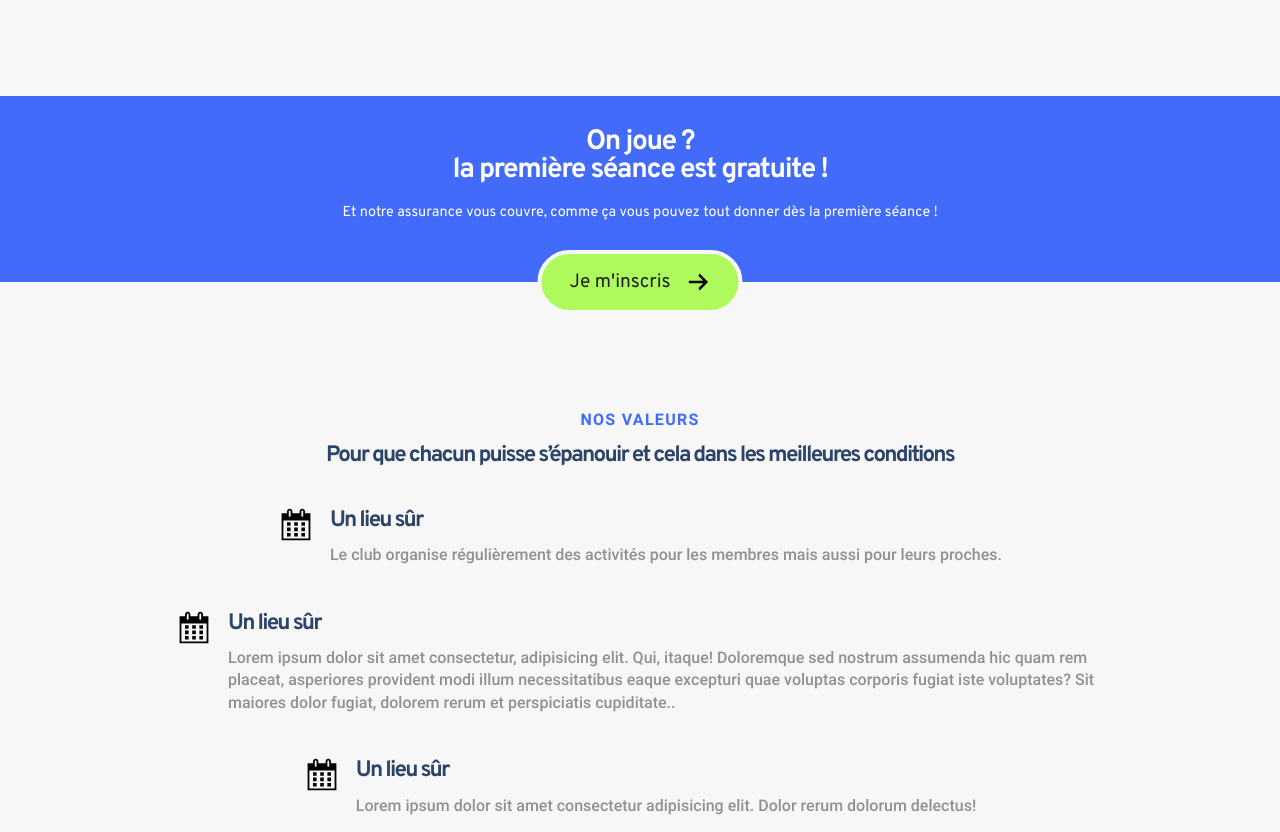
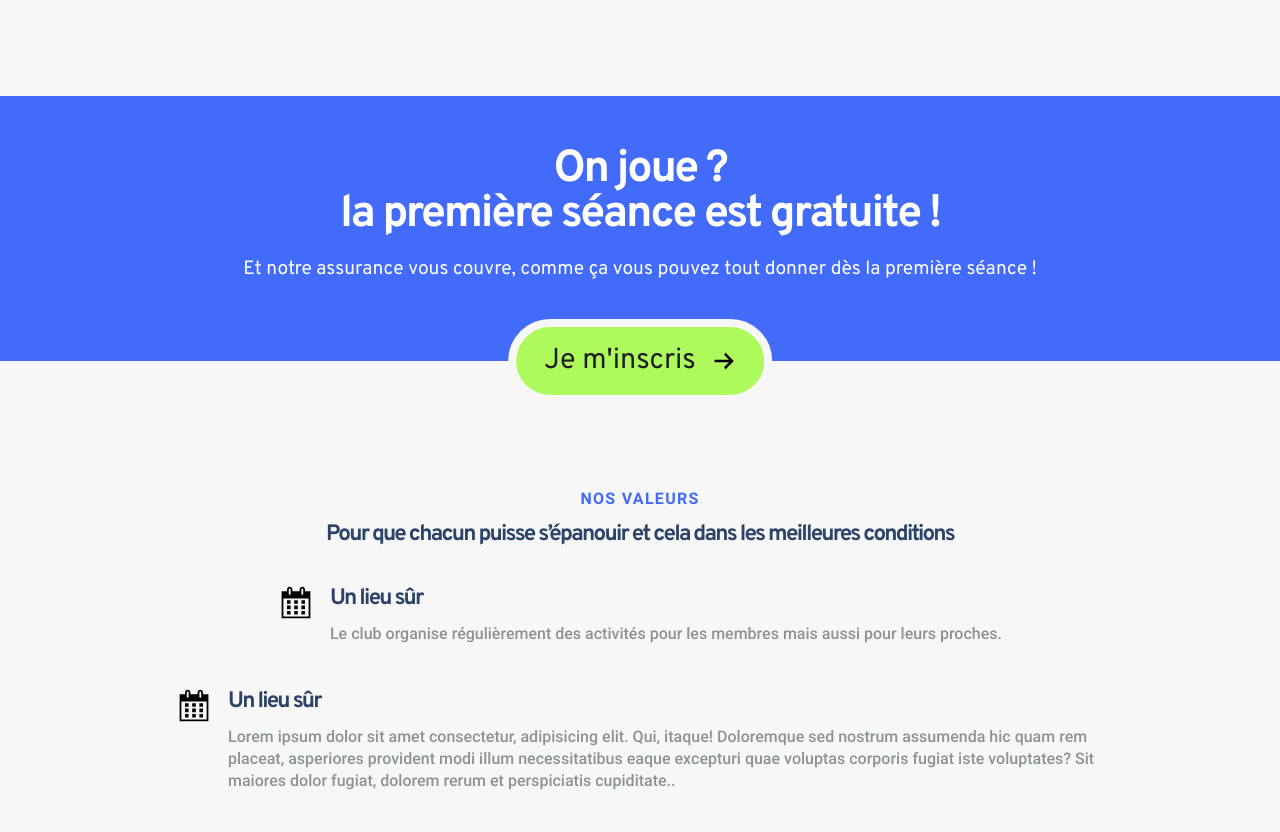
Before and after one commit to rgr-mna/volanteux, a website: page index.html in a window 1280 px wide. Shown: the part 941-1773 px from the top of the page. Drawn offline with Linux system fonts and the light colour scheme; files whose address does not match are found by name.

Commit message:
completed ribbon desktop

```diff
--- a/styles/main.css
+++ b/styles/main.css
@@ -511,7 +511,7 @@ em {
 }
 
 .ribbon__headline {
-    font-size: 28px;
+    font-size: 1.8rem;
     font-weight: 700;
     line-height: 28px;
     letter-spacing: -0.05em;
@@ -532,6 +532,26 @@ em {
     bottom: 0;
     transform: translateX(-50%) translateY(50%);
     border: solid 4px var(--bg-color);
+}
+
+@media screen and (min-width: 1280px) {
+    .ribbon {
+        padding: 52px 12px;
+    }
+    .ribbon__headline {
+        font-size: 2.8rem;
+        line-height: 2.8rem;
+    }
+
+    .ribbon__subtext {
+        font-size: 1.2rem;
+    }
+
+    .ribbon .btn {
+        font-size: 1.8rem;
+    border: solid 8px var(--bg-color);
+
+    }
 }
 
 /* values items */
```
